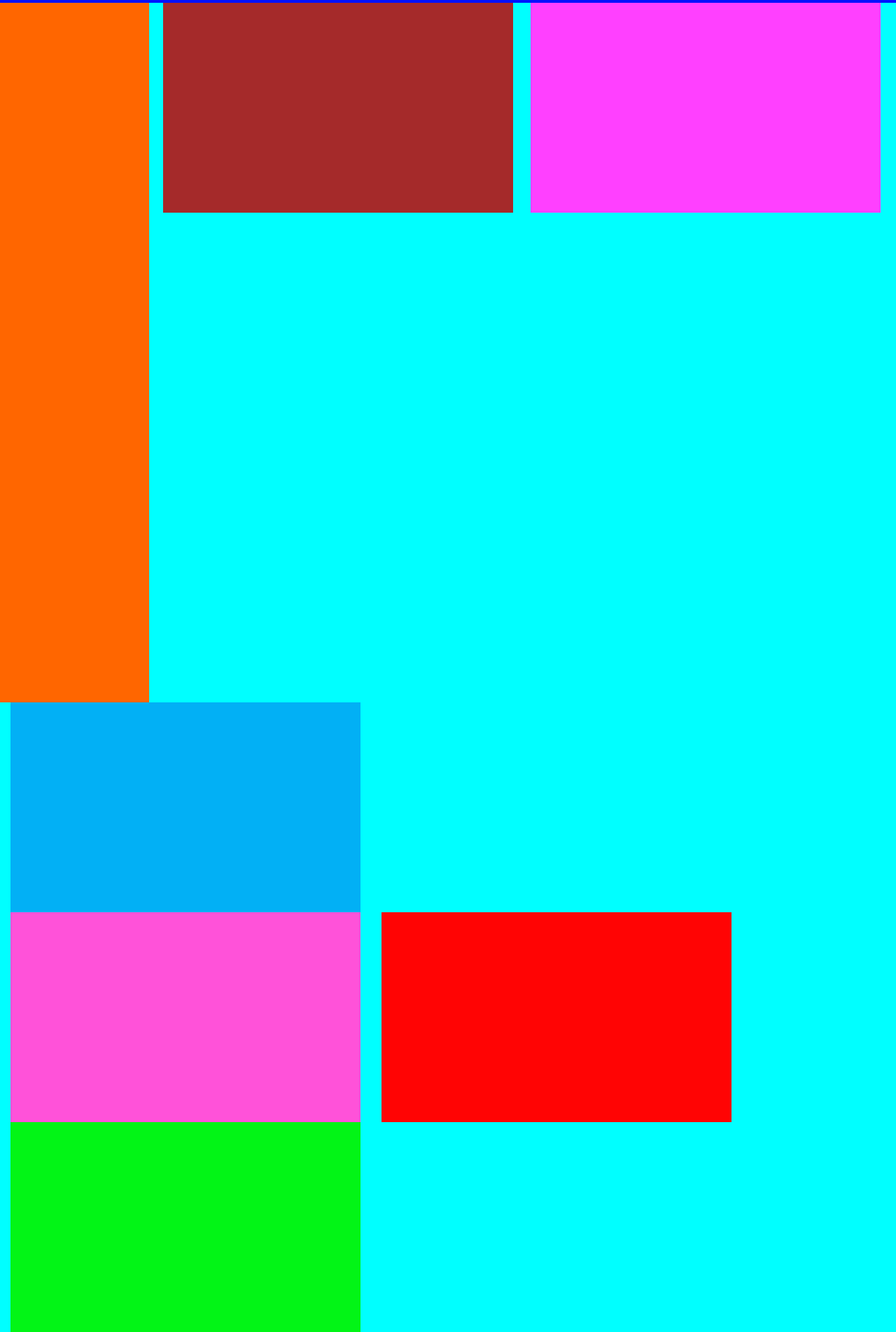
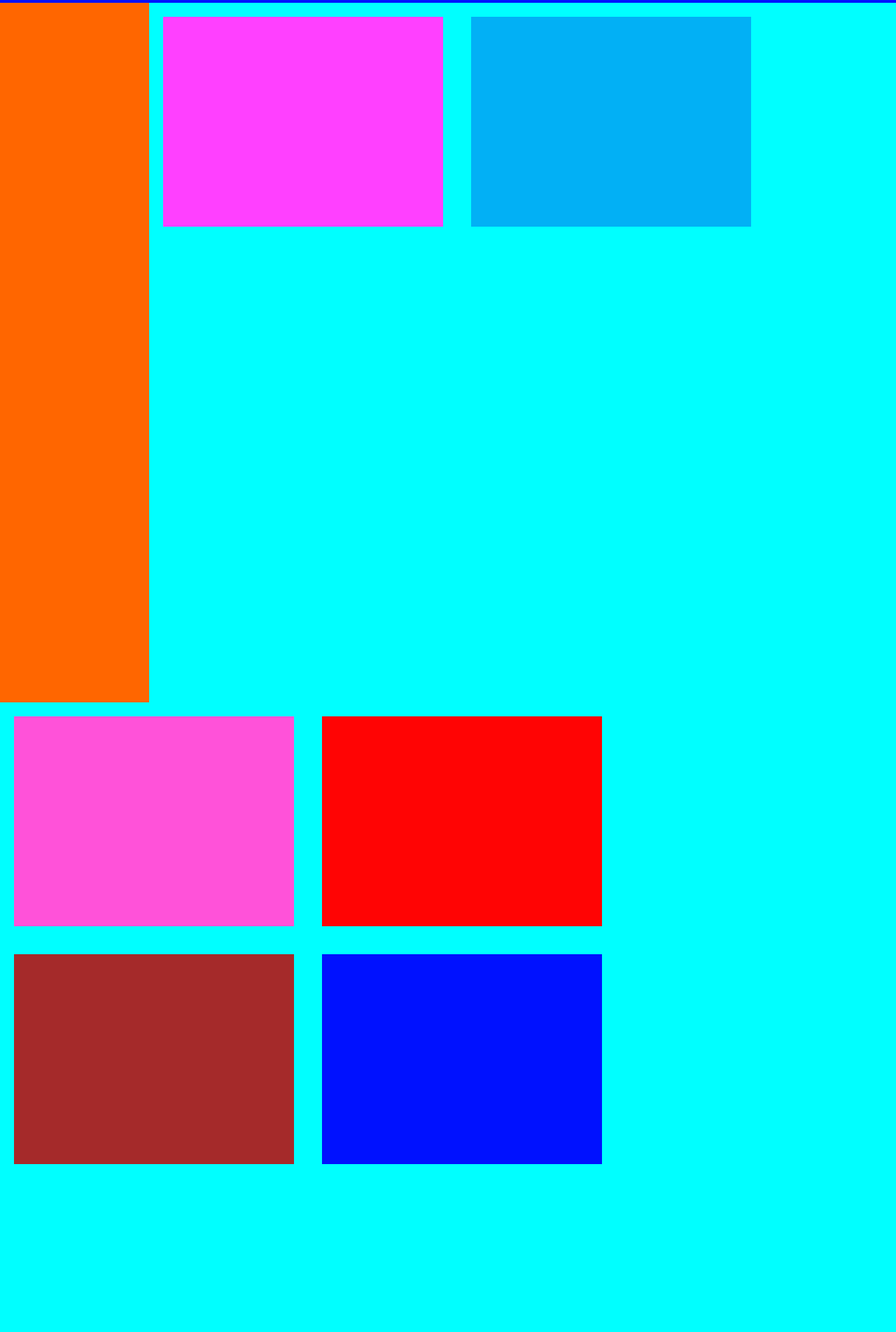
Before and after one commit to Yeniferarias2024/youtube-enclase, a plain HTML site: page index.html in a window 1280 px wide. Shown: the part 96-2000 px from the top of the page at 70% size. After the commit the page ends 1780 px from the top, so only its background shows below. Drawn offline with nearby package versions, Linux system fonts and the light colour scheme.

Commit message:
Hago actualizacion de mi pagina web

```diff
--- a/index.html
+++ b/index.html
@@ -11,20 +11,20 @@
 
     <div class="container-fluid">
       <div class="row">
-<div class="col-12 col-lg-12 col-md-12 col-xl-12 col-xxl-12 caja5"></div>
+        <div class="col-12 col-lg-12 col-md-12 col-xl-12 col-xxl-12 cajabanner"></div>
+        <div class="col-12 col-sm-12 col-md-1 col-lg-1 col-xl-2 col-xxl-2 caja0"></div>
+        <div class="col-12 col-sm-4 col-md-4 col-lg-4 col-xl-2 col-xxl-2 caja6"></div>
+        <div class="col-12 col-sm-4 col-md-4 col-lg-4 col-xl-2 col-xxl-2 caja7"></div>
+        <div class="col-12 col-sm-4 col-md-4 col-lg-4 col-xl-2 col-xxl-2 caja8"></div>
+        <div class="col-12 col-sm-6 col-md-3 col-lg-4 col-xl-2 col-xxl-2 caja9"></div>
+        <div class="col-12 col-md-6 col-lg-3 col-xl-2 col-xxl-2 caja2"></div>
+        <div class="col-12 col-md-6 col-lg-3 col-xl-2 col-xxl-2 caja5"></div>
       </div>
-        <div class="row">
-            <div class="col-12 col-sm-12 col-md-1 col-lg-1 col-xl-2 col-xxl-2 caja1"></div>
-            <div class="col-2 col-lg-2 col-md-2 col-xl-2 col-xxl-2 caja2"></div>
-            <div class="col-2 col-lg-2 col-md-2 col-xl-2 col-xxl-2 caja6"></div>
-            <div class="col-2 col-lg-2 col-md-2 col-xl-2 col-xxl-2 caja7"></div>
-<footer class="col-12 col-sm-12 caja4"></footer>
-        </div>
-<div class="row">
-  <div class="col-2 col-lg-2 col-md-2 col-xl-2 col-xxl-2 caja8"></div>
-  <div class="col-2 col-lg-2 col-md-2 col-xl-2 col-xxl-2 caja9"></div>
-  <div class="col-2 col-lg-2 col-md-2 col-xl-2 col-xxl-2 caja10"></div>
-</div>
+      </div>
+
+
+
+    </div>
         </div>
     </div>
     <script src="https://cdn.jsdelivr.net/npm/bootstrap@5.3.2/dist/js/bootstrap.bundle.min.js" integrity="sha384-C6RzsynM9kWDrMNeT87bh95OGNyZPhcTNXj1NW7RuBCsyN/o0jlpcV8Qyq46cDfL" crossorigin="anonymous"></script>
--- a/style.css
+++ b/style.css
@@ -7,82 +7,58 @@ body {
     padding: 0;
     background-color: aqua;
 }
-.caja1{
+.cajabanner{
+    background-color: rgb(0, 17, 255);
+    height: 100px;
+
+
+}
+.caja0{
     background-color: rgb(255, 102, 0);
     height: 1000px;
 }
 .caja2{
     background-color: brown;
     height: 300px;
-    width: 500px;
-    margin: 0 20px
+    width: 400px;
+    margin: 20px
 
 }
 
-.caja4{
-    background-color: blueviolet;
-    height: 10px;
-}
 .caja5{
     background-color: rgb(0, 17, 255);
-    height: 100px;
+    height: 300px;
+    width: 400px;
+    margin: 20px
+
 
 }
 .caja6{
     background-color: rgb(255, 64, 255);
     height: 300px;
-    width: 500px;
-    margin: 0 5px
+    width: 400px;
+    margin: 20px
 
 }
 .caja7{
     background-color: rgb(2, 176, 245);
     height: 300px;
-    width: 500px;
-    margin: 0 15px
+    width: 400px;
+    margin: 20px
 
 
 }
 .caja8{
     background-color: rgb(255, 82, 217);
     height: 300px;
-    width: 500px;
-    margin: 0 15px
+    width: 400px;
+    margin: 20px
 
 
 }
 .caja9{
     background-color: rgb(255, 4, 4);
     height: 300px;
-    width: 500px;
-    margin: 0 15px
-
-
+    width: 400px;
+    margin: 20px
 }
-.caja10{
-    background-color: rgb(2, 245, 22);
-    display: inline-block;
-    height: 300px;
-    width: 500px;
-    margin: 0 15px
-
-
-
-}
-
-@media (min-width: 100px) and (max-width: 700px){
-    .caja1 {
-        display:none;}
-
-}
-@media (min-width: 769px) and (max-width: 5000px){
-    .caja4 {
-        display:none;}
-
-}
-@media (min-width: 600px) {
-    .caja3 {
-        width: 85px;
-        height: 100vh;
-    }
-  }
```
